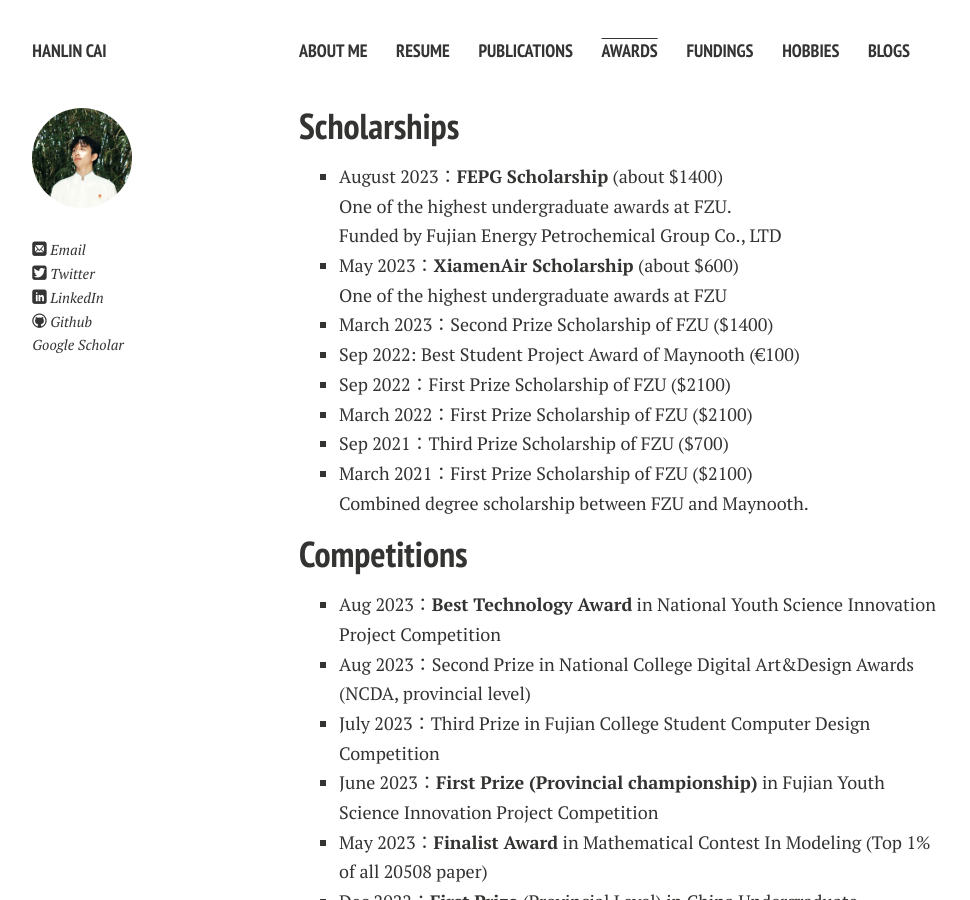
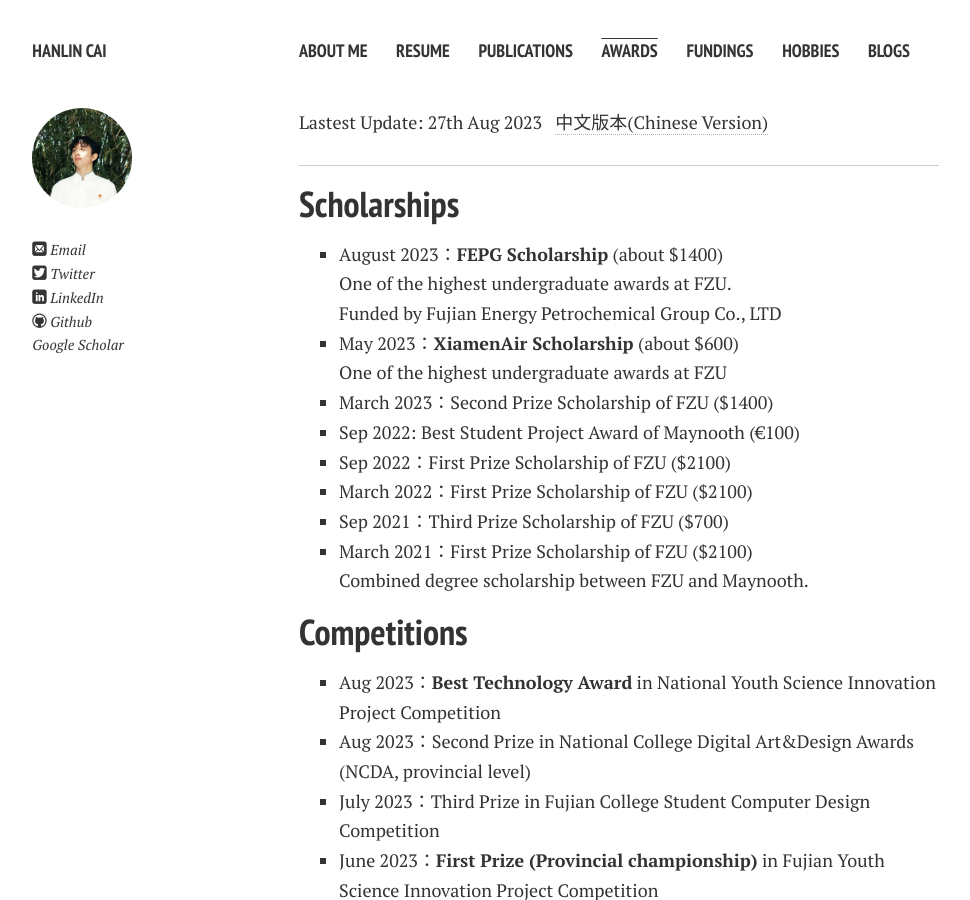
Before and after one commit to GuangLun2000/GuangLun2000.github.io, a Jekyll site: the page built from awards.md, in a window 1280 px wide and 900 px high. Shown: the whole window, without its empty margins (21-991 px from the left). Built offline with Jekyll 4.4.1, drawn with Linux system fonts in a browser that asks for light colours; nearby versions of some CDN libraries; comment, search, counter and statistics services are not loaded; a style sheet for code colours, icons or effects is not loaded; some of the changed text lies outside the part shown.

Commit message:
Update awards.md

```diff
--- a/awards.md
+++ b/awards.md
@@ -2,6 +2,10 @@
 layout: page
 permalink: /awards/index.html
 title: Awards
+---
+
+Lastest Update: 27th Aug 2023 &nbsp; [中文版本(Chinese Version)](https://caihanlin.com/file/awards-zh/)
+
 ---
 
 ## Scholarships
```
Also changed, not shown: other parts of awards.md (+0 -2 lines).
